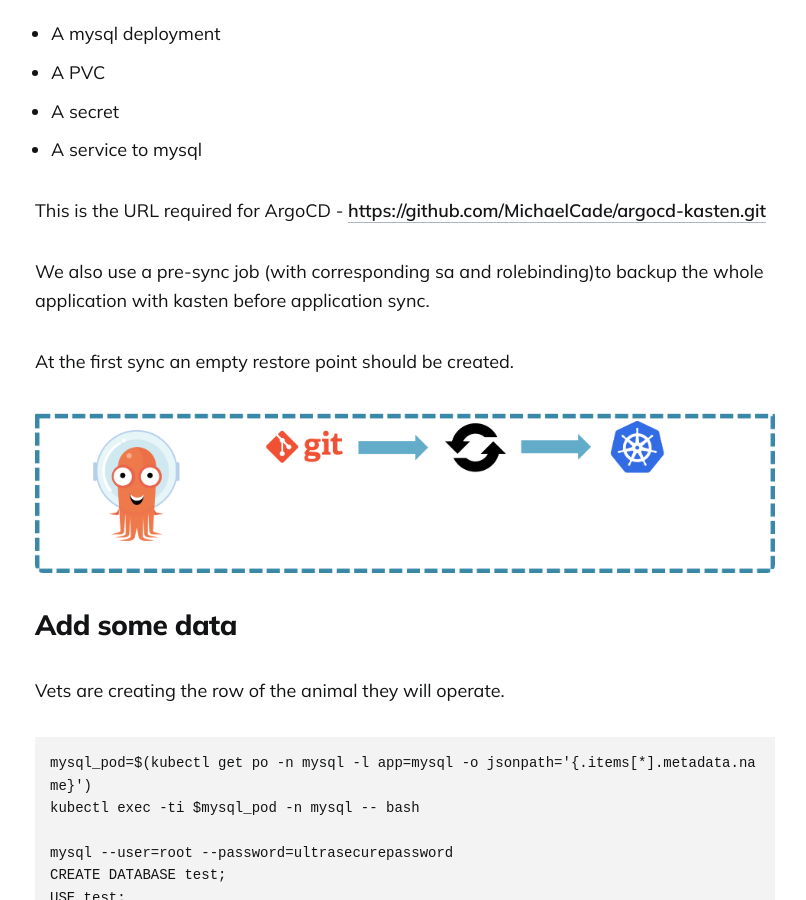
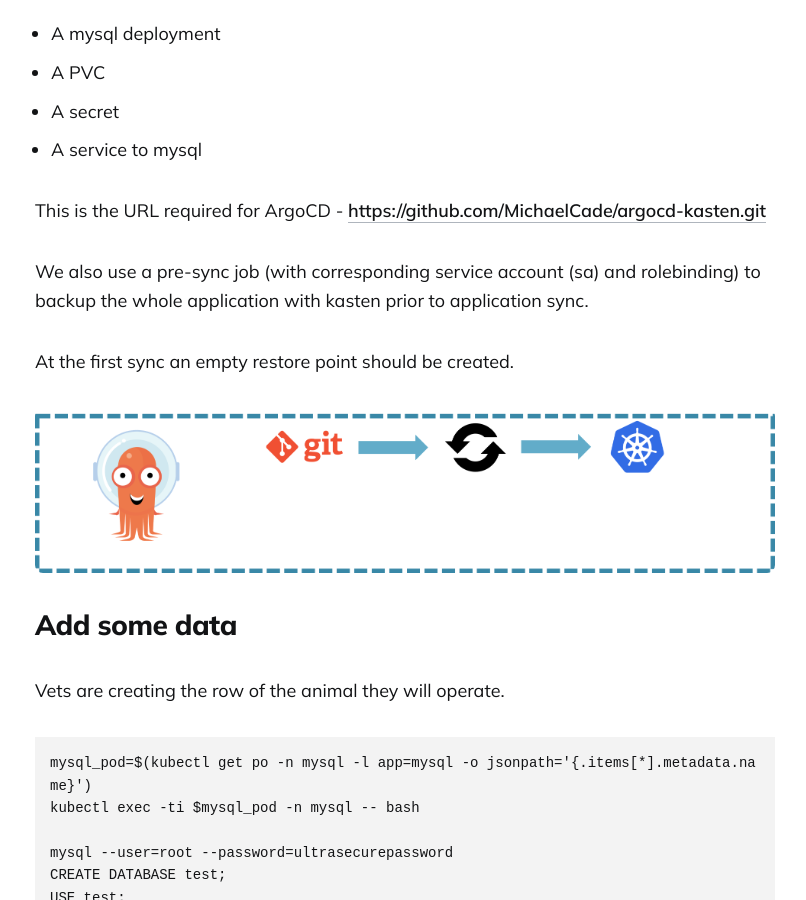
Before and after one commit to newellbrandon/kastendevhub.github.io, a Jekyll site: the page built from _posts/2024-04-25-integrating-backups-into-gitops.md, in a window 1280 px wide and 900 px high, scrolled down 7600 px. Shown: the whole window, without its empty margins (235-1041 px from the left). Built offline with Jekyll 4.4.1, drawn with Linux system fonts in a browser that asks for light colours; comment, search, counter and statistics services are not loaded.

Commit message:
Update _posts/2024-04-25-integrating-backups-into-gitops.md
Co-authored-by: slotdawg <mattslotten@gmail.com>

```diff
--- a/_posts/2024-04-25-integrating-backups-into-gitops.md
+++ b/_posts/2024-04-25-integrating-backups-into-gitops.md
@@ -125,7 +125,7 @@ This app is deployed with Argo CD and is comprised of:
 
 This is the URL required for ArgoCD - [https://github.com/MichaelCade/argocd-kasten.git](https://github.com/MichaelCade/argocd-kasten.git)
 
-We also use a pre-sync job (with corresponding sa and rolebinding)to backup the whole application with kasten before application sync.
+We also use a pre-sync job (with corresponding service account (sa) and rolebinding) to backup the whole application with kasten prior to application sync.
 
 At the first sync an empty restore point should be created.
 
```
